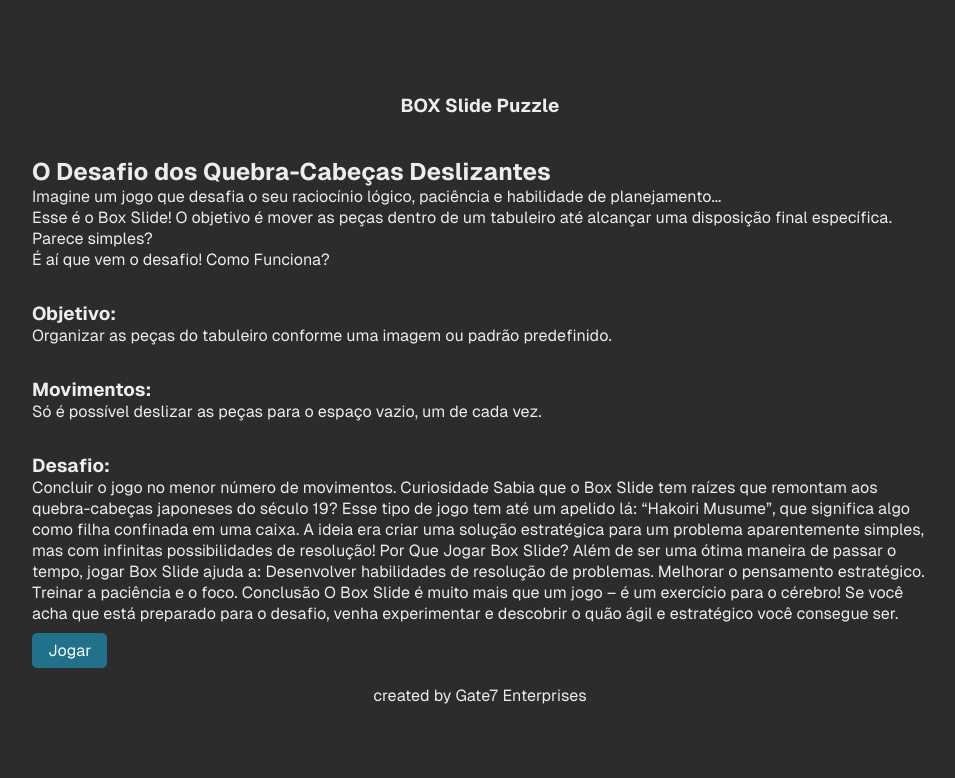
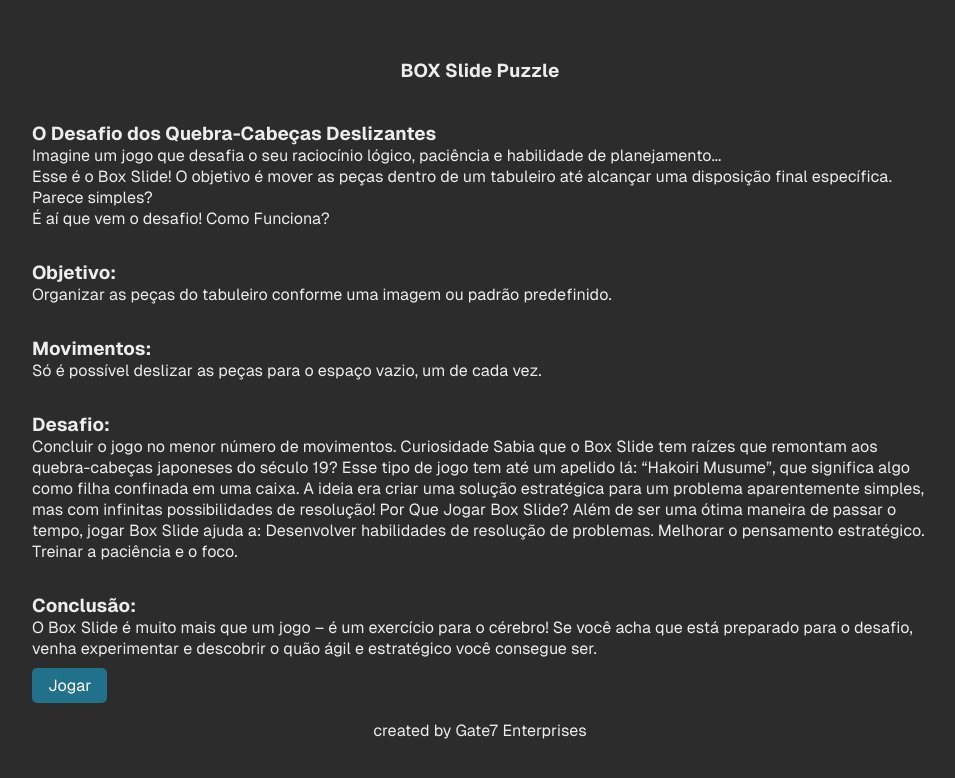
Before and after one commit to gothmate/boxslidepuzzle, a Next.js app: page / in a window 1280 px wide. Shown: the top 778 px of the page, without its empty margins (160-1115 px from the left). Built offline with nearby package versions, Linux system fonts and the light colour scheme.

Commit message:
fix(ui): - Ajuste no ui - Criação do mixin flex

```diff
--- a/src/app/page.module.sass
+++ b/src/app/page.module.sass
@@ -1,10 +1,14 @@
 @use 'variables'
 
-.page
+.main
   display: flex
   flex-direction: column
+  justify-content: center
   align-items: center
-  justify-content: center
+  gap: 1rem
+
+.page
+  @include variables.flex(center, center)
   min-height: 100vh
   gap: 0.5rem
   font-family: var(--font-geist-sans)
@@ -18,15 +22,13 @@
   background: #353535
   box-shadow: 3px 3px 15px #252525
   & div
+    @include variables.flex(center, center)
     width: 70px
     height: 70px
     border-radius: 5px
     background: #c8d8d7
     font-size: 2em
     color: #585858
-    display: flex
-    align-items: center
-    justify-content: center
     cursor: pointer
     &:hover
       filter: brightness(0.9)
@@ -82,14 +84,6 @@
     $button-primary-hover: #ccc
     $button-secondary-hover: #1a1a1a
 
-.main
-  display: flex
-  flex-direction: column
-  justify-content: center
-  align-items: center
-  gap: 1rem
-
-
 @media (hover: hover) and (pointer: fine)
   .footer a:hover
     text-decoration: underline
--- a/src/app/page.tsx
+++ b/src/app/page.tsx
@@ -5,7 +5,7 @@ export default function Home() {
   return (
 		<div className={styles.container}>
 			<div className={styles.bloco}>
-				<h2>O Desafio dos Quebra-Cabeças Deslizantes</h2>
+				<h3>O Desafio dos Quebra-Cabeças Deslizantes</h3>
 				<p>
 					Imagine um jogo que desafia o seu raciocínio lógico, paciência e
 					habilidade de planejamento...
@@ -31,7 +31,6 @@ export default function Home() {
 				</p>
 			</div>
 			<div className={styles.bloco}>
-
 				<h3>Desafio:</h3>
 				<p>
 				Concluir o jogo no menor número de movimentos. Curiosidade Sabia que o
@@ -42,7 +41,13 @@ export default function Home() {
 				infinitas possibilidades de resolução! Por Que Jogar Box Slide? Além de
 				ser uma ótima maneira de passar o tempo, jogar Box Slide ajuda a:
 				Desenvolver habilidades de resolução de problemas. Melhorar o pensamento
-          estratégico. Treinar a paciência e o foco. Conclusão O Box Slide é muito
+				estratégico. Treinar a paciência e o foco.
+				</p>
+			</div>
+			<div className={styles.bloco}>
+				<h3>Conclusão:</h3>
+				<p>
+					O Box Slide é muito
 					mais que um jogo – é um exercício para o cérebro! Se você acha que está
 					preparado para o desafio, venha experimentar e descobrir o quão ágil e
 					estratégico você consegue ser.
@@ -52,5 +57,5 @@ export default function Home() {
 				Jogar
 			</Link>
 		</div>
-	);
+	)
 }
--- a/src/app/variables.sass
+++ b/src/app/variables.sass
@@ -1,5 +1,11 @@
 $button-primary-hover: #383838
 $button-secondary-hover: #f2f2f2
 $button-secondary-hover-color: #21718a
-$gray-alpha-200: rgba(0, 0, 0, 0.08)
-$gray-alpha-100: rgba(0, 0, 0, 0.05)
+$gray-alpha-200: rgba(0, 0, 0, 0.5)
+$gray-alpha-100: rgba(0, 0, 0, 0.3)
+
+@mixin flex($justify, $align, $direction: column)
+    display: flex
+    justify-content: $justify
+    align-items: $align
+    flex-direction: $direction
--- a/src/components/Footer/page.module.sass
+++ b/src/components/Footer/page.module.sass
@@ -1,5 +1,5 @@
+@use '../../app/variables'
 .footer
     width: 100vw
-    display: flex
-    justify-content: center
+    @include variables.flex(center, center)
     padding: 1rem
--- a/src/components/GameBox/page.module.sass
+++ b/src/components/GameBox/page.module.sass
@@ -2,24 +2,19 @@
 
 .container
     position: relative
-    display: flex
-    flex-direction: column
-    justify-content: center
-    align-items: center
+    @include variables.flex(center, center)
     gap: 0.5rem
 
     & .win
-        display: flex
+        @include variables.flex(center, center)
         text-align: center
-        align-items: center
-        justify-content: center
         z-index: 3
         width: 100%
         height: 100%
-        background: #353535bd
+        background: variables.$gray-alpha-200
         padding: 1rem
         position: absolute
         top: 0
         left: 0
-        color: #fff
+        color: #f0f0f0
         text-shadow: 1px 1px 3px #000
```
Lines whose indentation alone changed are shown as unchanged.
